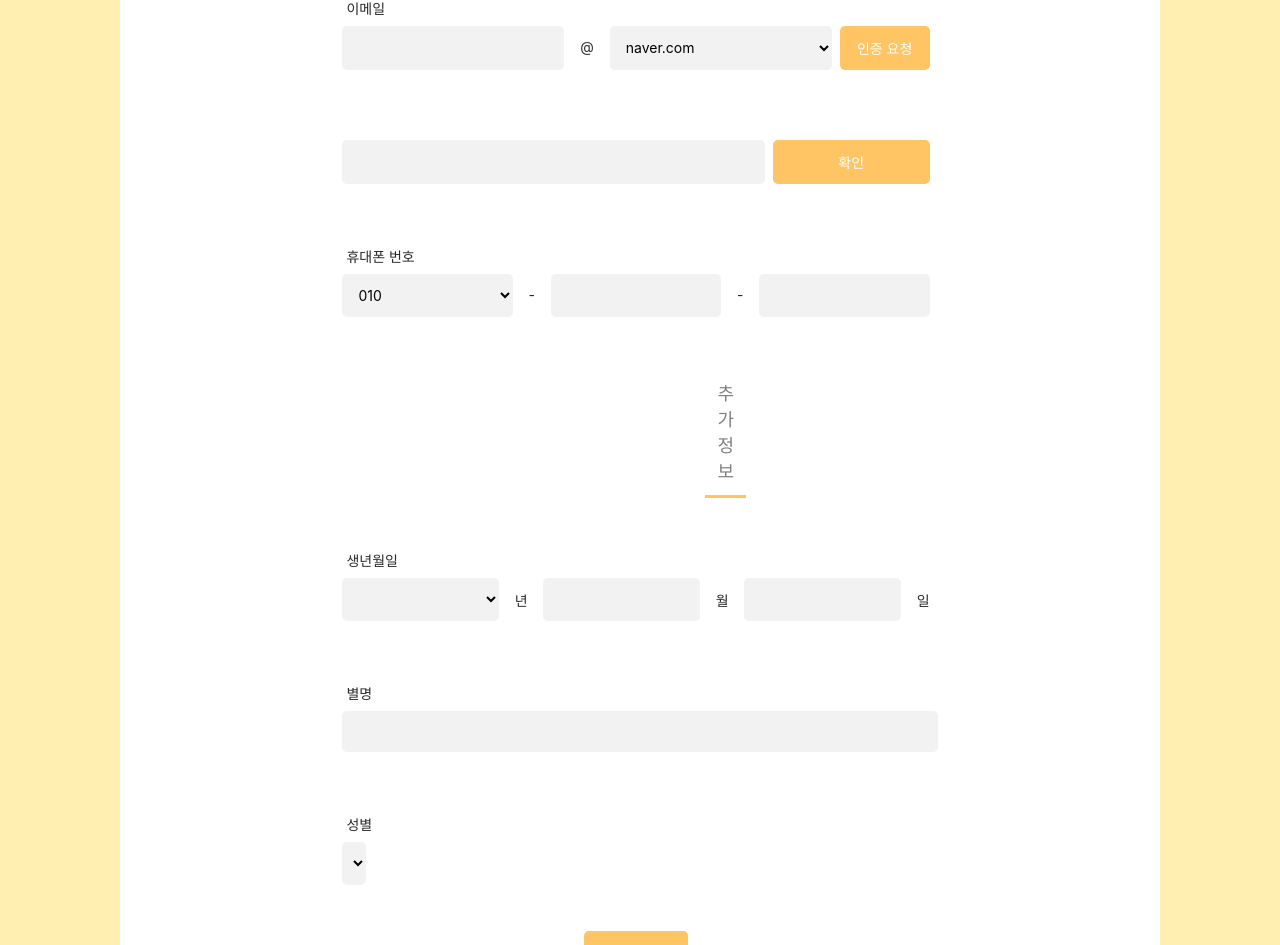
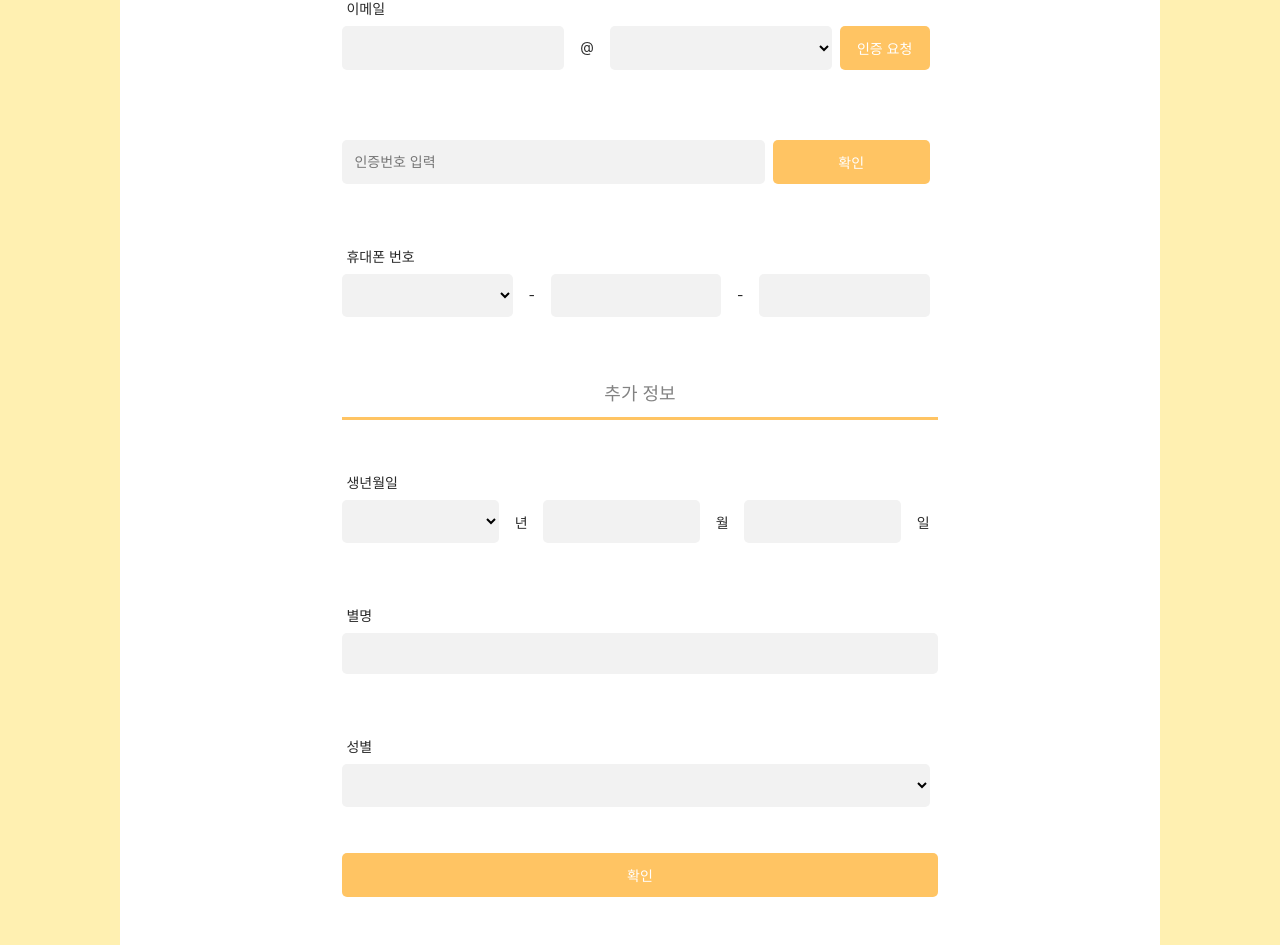
Before and after one commit to JeongWu/JooMak, a Vue app in the folder frontend/: page /member/entry in a window 1280 px wide. Shown: the part 813-1758 px from the top of the page. Built offline with nearby package versions, Linux system fonts and the light colour scheme; a web font is replaced by a local one.

Commit message:
No Header and Footer in Login Page

```diff
--- a/frontend/src/App.vue
+++ b/frontend/src/App.vue
@@ -1,5 +1,5 @@
 <template>
-  <header-component></header-component>
+  <header-component v-if="!isChecked"></header-component>
   <main
     id="main"
     :class="{
@@ -9,7 +9,7 @@
   >
     <router-view />
   </main>
-  <footer-component></footer-component>
+  <footer-component v-if="!isChecked"></footer-component>
 </template>
 
 <script>
@@ -27,9 +27,16 @@ export default {
     ...mapState("common", ["currentPage", "onHome"]),
   },
   data() {
-    return {};
+    return {
+      isChecked: false,
+    };
   },
-  created() {},
+  created() {
+    if (document.location.pathname === "/member/login") {
+      this.isChecked = true;
+      // console.log("Hi");
+    }
+  },
 };
 </script>
 
--- a/frontend/src/components/client/member/pages/LoginPage.vue
+++ b/frontend/src/components/client/member/pages/LoginPage.vue
@@ -9,11 +9,26 @@
       <h1>
         Login
       </h1>
-      <form class="login-form">
-        <input id="username" type="text" placeholder="username" />
+      <form
+        class="login-form"
+        @submit="checkForm"
+        action="/check"
+        method="post"
+      >
+        <input
+          id="username"
+          type="text"
+          placeholder="username"
+          v-model="username"
+        />
         <!-- <input id="password" type="password" placeholder="password" /> -->
-        <input id="password" type="text" placeholder="password" />
-        <button>login</button>
+        <input
+          id="password"
+          type="text"
+          placeholder="password"
+          v-model="password"
+        />
+        <button type="submit">login</button>
         <div class="c-btn-group c-btn-group--block">
           <!-- <a class="c-btn">회원 가입</a> -->
           <router-link class="c-btn" to="/member/entry">회원가입 </router-link>
@@ -50,6 +65,9 @@ export default {
     return {
       showIdModal: false,
       showPwModal: false,
+      errors: [],
+      username: null,
+      password: null,
     };
   },
   methods: {
@@ -64,6 +82,10 @@ export default {
     },
     closePwModal() {
       this.showPwModal = false;
+    },
+    checkForm(e) {
+      e.preventDefault();
+      this.errors = [];
     },
   },
 };
@@ -81,19 +103,18 @@ export default {
 .form-group label {
   flex: none;
   display: block;
-  /* width: 80px; */
   /* font-weight: bold; */
   font-size: 1em;
   text-align: left;
   padding: 12px;
-  width: 7em;
+  /* width: 7em; */
   margin-right: 0.5em;
 }
 .form-group label.right-inline {
   text-align: right;
   padding-right: 8px;
   padding-left: 10px;
-  width: auto;
+  /* width: auto; */
 }
 
 .form-group .input-control {
@@ -222,7 +243,6 @@ h1 {
   margin: 0 0 24px;
   padding: 12px;
   box-sizing: border-box;
-  /* font-size: 12px; */
   border-radius: 5px;
 }
 .form button {
--- a/frontend/src/components/client/member/pages/MemberEntryPage.vue
+++ b/frontend/src/components/client/member/pages/MemberEntryPage.vue
@@ -1,5 +1,5 @@
 <template>
-  <div class="member-entry-page">
+  <div class="register-page">
     <div class="form">
       <img
         class="login-logo"
@@ -9,36 +9,71 @@
       <h1>
         회원가입
       </h1>
+      <form
+        class="register-form"
+        @submit="checkForm"
+        action="/check"
+        method="post"
+      >
         <div class="form-group">
-        <label for="id">아이디 </label>
+          <label for="username">아이디 </label>
           <div class="row">
-          <input type="text" id="id" class="input-control" />
+            <input
+              type="text"
+              id="username"
+              class="input-control"
+              v-model="username"
+            />
             <button class="input-button">중복 체크</button>
           </div>
+          <p class="error-message" v-if="errors.username">
+            {{ errors.username }}
+          </p>
+          <!-- <div class="valid-feedback" v-if="validation.valid.firstName">{{ validation.valid.firstName }}</div> -->
         </div>
+
         <div class="form-group">
           <label for="password">비밀번호 </label>
           <!-- <input type="password" id="password" class="input-control" /> -->
-        <input type="text" id="password" class="input-control" />
+          <input
+            type="text"
+            id="password"
+            class="input-control"
+            v-model="password"
+          />
+          <p class="error-message" v-if="errors.password">
+            {{ errors.password }}
+          </p>
         </div>
         <div class="form-group">
           <label for="password-confirm">비밀번호 확인</label>
           <!-- <input type="password" id="password-confirm" class="input-control" /> -->
-        <input type="text" id="password-confirm" class="input-control" />
+          <input
+            type="text"
+            id="password-confirm"
+            class="input-control"
+            v-model="password_confirm"
+          />
+          <p class="error-message" v-if="errors.password_confirm">
+            {{ errors.password_confirm }}
+          </p>
         </div>
         <div class="form-group">
           <label for="name">이름 </label>
-        <input type="text" id="name" class="input-control" />
+          <input type="text" id="name" class="input-control" v-model="name" />
         </div>
 
         <div class="form-group">
           <label for="email">이메일</label>
           <div class="row">
-          <input type="text" id="email-front" class="input-control" /><span
-            >@ &nbsp;</span
-          >
+            <input
+              type="text"
+              id="email-front"
+              class="input-control"
+              v-model="email_front"
+            /><span>@ &nbsp;</span>
             <!-- <input type="text" id="email-back" class="input-control" /> -->
-          <select id="email-back" class="input-control">
+            <select id="email-back" class="input-control" v-model="email_back">
               <option value="naver.com">naver.com</option>
               <option value="gmail.com">gmail.com</option>
             </select>
@@ -50,7 +85,13 @@
         <div class="form-group">
           <label for="email-confirm"> </label>
           <div class="row">
-          <input type="text" id="email-confirm" class="input-control" />
+            <input
+              type="text"
+              id="email-confirm"
+              class="input-control"
+              placeholder="인증번호 입력"
+              v-model="email_confrim"
+            />
             <button class="input-button">확인</button>
           </div>
         </div>
@@ -58,25 +99,31 @@
           <label for="phone">휴대폰 번호</label>
           <div class="row">
             <!-- <input type="text" id="phone-front" class="input-control" /> -->
-          <select id="phone-front" class="input-control">
+            <select
+              id="phone-front"
+              class="input-control"
+              v-model="phone_front"
+            >
               <option value="010">010</option>
             </select>
             <span>- &nbsp;</span>
-          <input type="text" id="phone-middle" class="input-control" /><span
-            >- &nbsp;</span
-          >
-          <input type="text" id="phone-back" class="input-control" />
+            <input
+              type="text"
+              id="phone-middle"
+              class="input-control"
+              v-model="phone_middle"
+            /><span>- &nbsp;</span>
+            <input
+              type="text"
+              id="phone-back"
+              class="input-control"
+              v-model="phone_back"
+            />
           </div>
         </div>
         <div class="form-group">
           <div class="row">
-          <label></label>
-          <label></label>
-          <label></label>
             <button id="additional">추가 정보</button>
-          <label></label>
-          <label></label>
-          <label></label>
           </div>
         </div>
         <div class="form-group">
@@ -85,53 +132,118 @@
             <!-- <input type="text" id="year" class="input-control" /> -->
             <select id="year" class="input-control"></select>
             <span>년 &nbsp;</span>
-          <input type="text" id="month" class="input-control" /><span
-            >월 &nbsp;</span
-          >
+            <input
+              type="text"
+              id="month"
+              class="input-control"
+              v-model="birth"
+            /><span>월 &nbsp;</span>
             <input type="text" id="day" class="input-control" /><span>일</span>
           </div>
         </div>
 
         <div class="form-group">
           <label for="nickname">별명</label>
-        <input type="text" id="nickname" class="input-control" />
+          <input
+            type="text"
+            id="nickname"
+            class="input-control"
+            v-model="nickname"
+          />
         </div>
         <div class="form-group">
-        <label for="sex">성별</label>
+          <label for="gender">성별</label>
           <div class="row">
-          <select id="sex" class="input-control">
+            <select id="gender" class="input-control" v-model="gender">
               <option value="남">남</option>
               <option value="여">여</option>
             </select>
-          <label></label>
-          <label></label>
-          <label></label>
-          <label></label>
-          <label></label>
           </div>
         </div>
 
         <div class="form-group">
-        <div class="row">
-          <label></label>
-          <label></label>
-          <button class="input-button">확인</button>
-          <label></label>
-          <label></label>
+          <button type="submit" class="input-button">확인</button>
+          <!-- <input type="submit" value="Submit" /> -->
         </div>
-      </div>
+      </form>
     </div>
   </div>
 </template>
 
 <script>
-export default {};
+export default {
+  data() {
+    return {
+      errors: {
+        username: "",
+        password: "",
+        password_confirm: "",
+        name: "",
+        phone: "",
+      },
+      username: "",
+      password: "",
+      password_confirm: "",
+      name: "",
+      email: "",
+      email_confirm: "",
+      phone: "",
+      birth: "",
+      nickname: "",
+      gender: "",
+    };
+  },
+  methods: {
+    checkForm(e) {
+      e.preventDefault();
+      this.errors = { username: "", password: "", name: "", phone: "" };
+      if (!this.usename) {
+        this.errors = { ...this.errors, username: "아이디 필수" };
+      }
+      if (!this.name) {
+        this.errors = { ...this.errors, name: "이름은 필수" };
+      }
+      if (!this.email) {
+        this.errors = { ...this.errors, email: "이메일 필수" };
+      }
+      if (!this.password) {
+        this.errors = { ...this.errors, password: "비밀번호 필수" };
+      } else if (this.password !== this.password_confirm) {
+        this.errors = {
+          ...this.errors,
+          password_confirm: "비밀번호가 다릅니다",
+        };
+      }
+      // if (!this.errors.length) return true;
+    },
+  },
+};
 </script>
 <style scoped>
+.error-message {
+  padding-left: 5px;
+  margin-top: 0px;
+  font-size: 10px;
+  color: red;
+  text-align: left;
+}
+.is-valid {
+  flex: 1 1 auto;
+  display: block;
+  margin-bottom: 10px;
+  margin-right: 8px;
+  padding: 4px;
+  margin-top: -4px;
+  width: 60%;
+  border: 1px red;
+  outline: solid red;
+  background: #ffc463;
+}
 #additional {
   background: #ffffff;
   color: #828282;
   border-bottom: 3px solid #ffc463;
+  /* text-decoration: underline #ffc463; */
   border-radius: 0px;
   font-size: 18px;
 }
@@ -166,14 +278,14 @@ span {
 .form-group label {
   flex: none;
   display: block;
-  font-size: 1em;
+  /* font-size: 1em; */
   text-align: left;
   padding: 12px;
   padding-left: 4px;
   width: 7em;
   margin-right: 0.5em;
 }
-.member-entry-page {
+.register-page {
   margin: 0;
   background-color: #fff0b1;
 }
```
Lines whose indentation alone changed are shown as unchanged.
